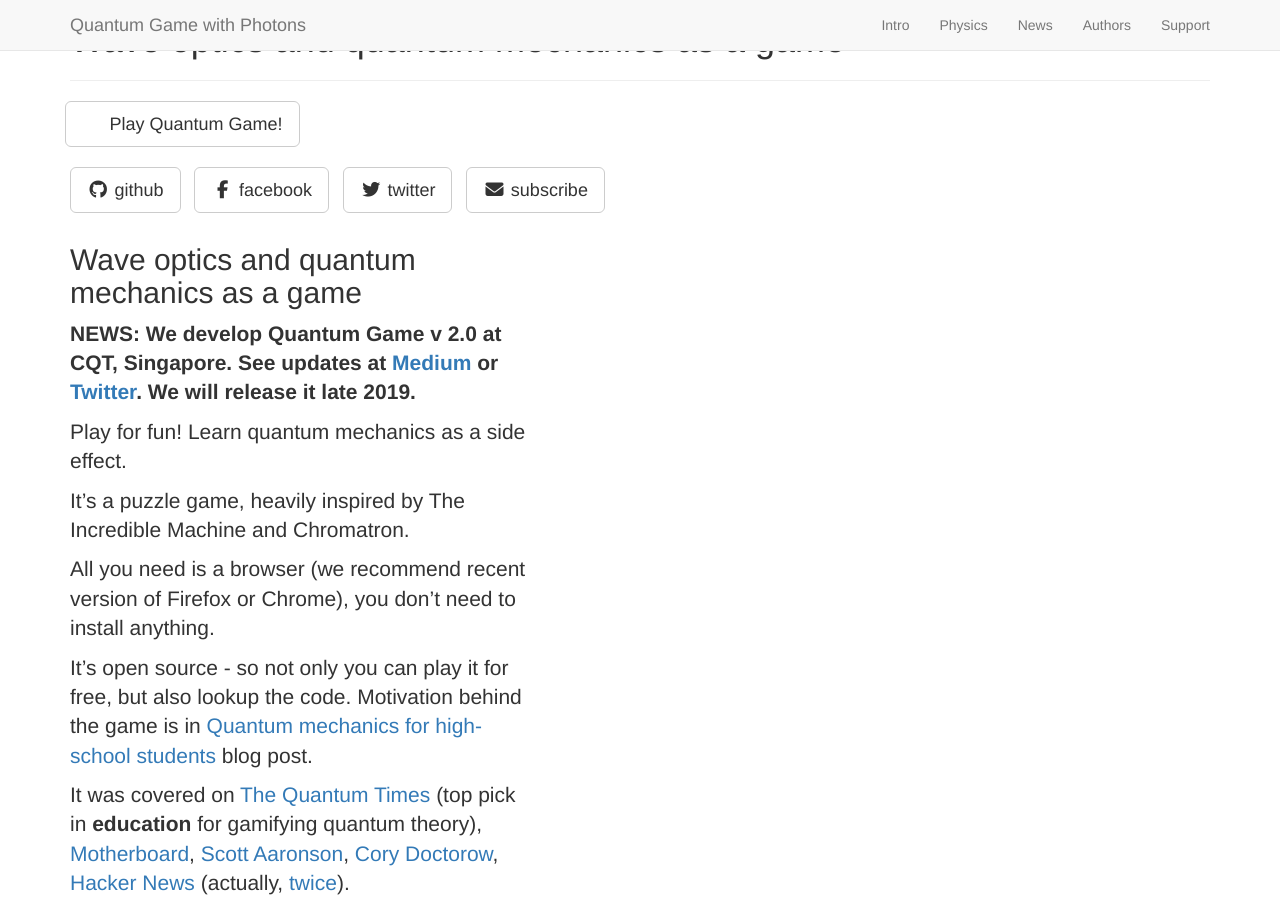
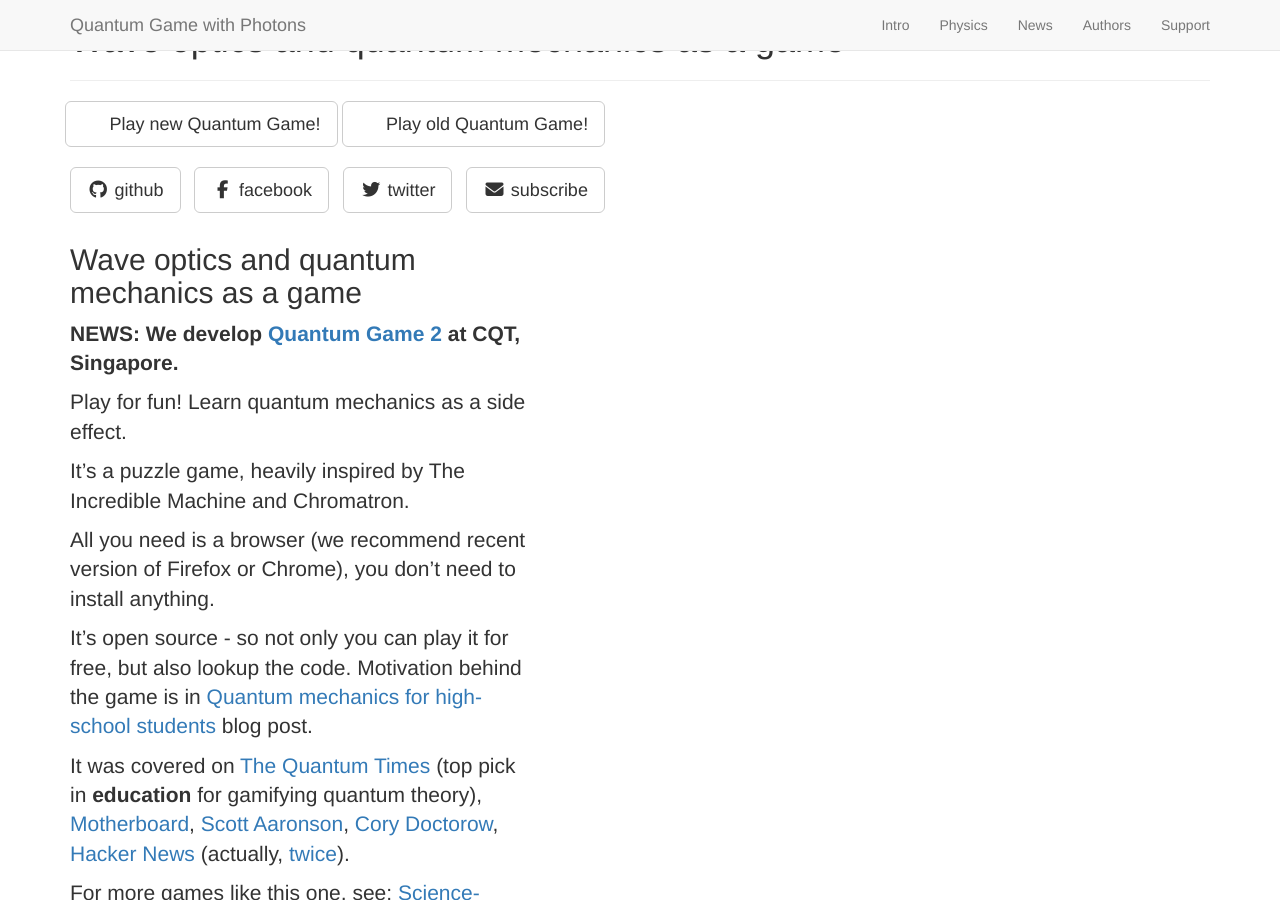
Before and after one commit to stared/old-quantum-landing, a Jekyll site: the page built from _posts/2014-09-21-services-1.markdown, in a window 1280 px wide and 900 px high. Built offline with Jekyll 4.4.1, drawn with Linux system fonts in a browser that asks for light colours; nearby versions of some CDN libraries; library files that are not in the unit come from our copies.

Commit message:
link to the new game

```diff
--- a/_includes/header.html
+++ b/_includes/header.html
@@ -39,7 +39,8 @@
 						<h3>{{ page.subTitle }}</h3>
 						<hr class="intro-divider">
 						<ul class="list-inline intro-social-buttons">
-              <a href="http://play.quantumgame.io" class="btn btn-default btn-lg"><i class="fa fa-fw"></i> <span class="network-name">Play Quantum Game!</span></a>
+              <a href="https://alpha.quantumgame.io" class="btn btn-default btn-lg"><i class="fa fa-fw"></i> <span class="network-name">Play new Quantum Game!</span></a>
+              <a href="http://play.quantumgame.io" class="btn btn-default btn-lg"><i class="fa fa-fw"></i> <span class="network-name">Play old Quantum Game!</span></a>
               <br><br>
 							{% for social in site.social %}
 							<li>
--- a/_posts/2014-09-21-services-1.markdown
+++ b/_posts/2014-09-21-services-1.markdown
@@ -7,7 +7,7 @@
 anchor_name: Intro
 ---
 
-**NEWS: We develop Quantum Game v 2.0 at CQT, Singapore. See updates at [Medium](https://medium.com/quantum-photons) or [Twitter](https://twitter.com/QuantumGameIO). We will release it late 2019.**
+**NEWS: We develop [Quantum Game 2](https://github.com/Quantum-Game/) at CQT, Singapore.**
 
 Play for fun! Learn quantum mechanics as a side effect.
 
```
